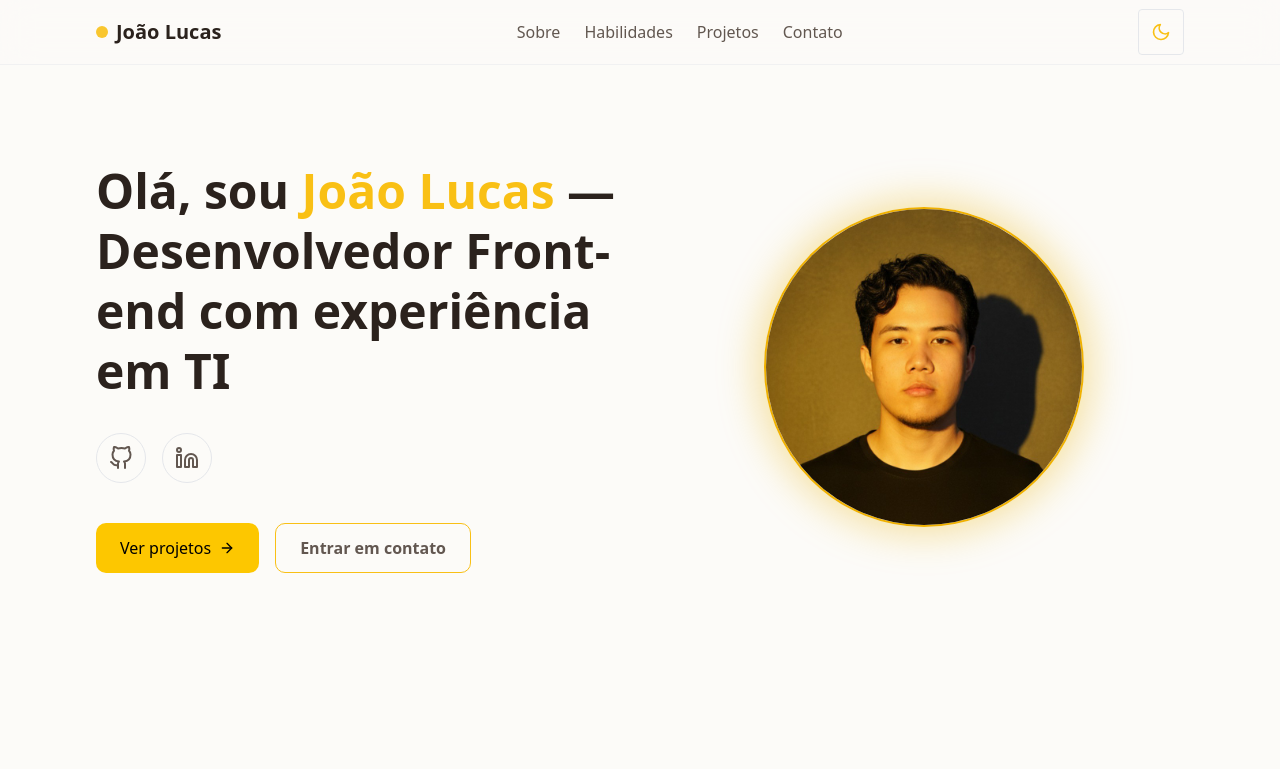
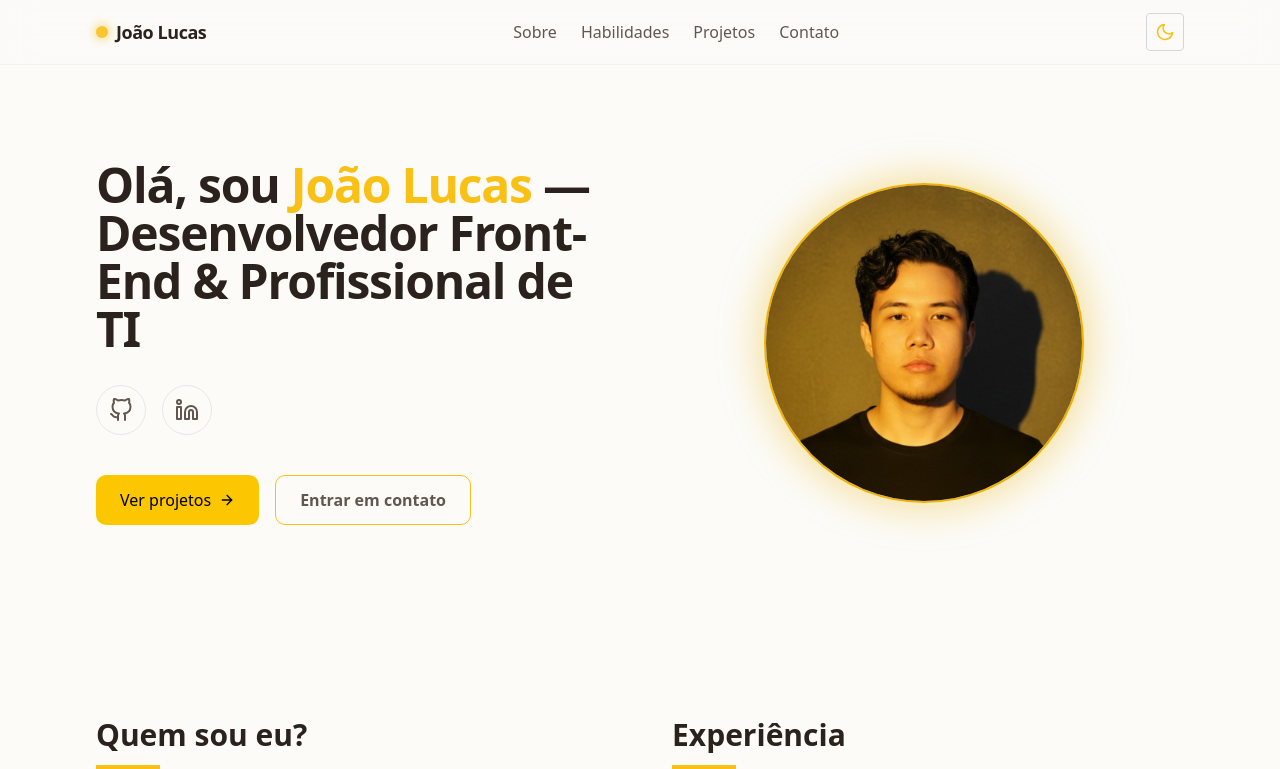
Before and after one commit to jotalucasfarias/meu-portfolio, a React (Vite) app: page / in a window 1280 px wide. Shown: the top 769 px of the page. Built offline with nearby package versions, Linux system fonts and the light colour scheme.

Commit message:
feat: melhorar responsividade do Footer e Header; ajustar estilo do HeroBanner

```diff
--- a/src/components/Footer/Footer.tsx
+++ b/src/components/Footer/Footer.tsx
@@ -6,8 +6,15 @@ export default function Footer() {
   return (
     <footer className="bg-[#FCFBF8]/80 dark:bg-[#0a0a0a]/80 border-t border-gray-200 dark:border-white/20 transition-colors duration-500">
       <div>
-        <div className="container mx-auto px-4 sm:px-6 lg:px-24 flex flex-col sm:flex-row justify-between items-center text-center sm:text-left h-16">
-          <p className="text-sm text-text-dark/80 dark:text-gray-400 mb-4 sm:mb-0">
+        {/*
+          Melhor responsividade:
+          - Removemos a altura fixa (h-16) para permitir que o conteúdo se ajuste.
+          - Usamos flex-col em telas pequenas e flex-row em médias/grandes.
+          - Espaçamento vertical (gap-2) para separar os itens em telas pequenas.
+          - Centralizamos o texto e os botões em telas pequenas, alinhando à esquerda em telas maiores.
+        */}
+        <div className="container mx-auto px-4 sm:px-6 lg:px-24 flex flex-col sm:flex-row justify-between items-center sm:items-center text-center sm:text-left gap-2 py-4">
+          <p className="text-sm text-text-dark/80 dark:text-gray-400 mb-2 sm:mb-0">
             &copy; {currentYear} João — Desenvolvedor Web
           </p>
           <ScrollLink
--- a/src/components/Header/Header.tsx
+++ b/src/components/Header/Header.tsx
@@ -4,17 +4,17 @@ import ThemeButton from './ThemeButton';
 
 export default function Header() {
   return (
-    <header className="sticky top-0 z-50 w-full border-b border-gray-200/50 dark:border-white/20 bg-[#FCFBF8]/80 dark:bg-[#0a0a0a]/80 backdrop-blur-lg transition-colors duration-500">
+    <header className="sticky top-0 z-50 w-full border-b border-gray-200/50 dark:border-white/10 bg-[#FCFBF8]/80 dark:bg-[#0a0a0a]/80 backdrop-blur-lg transition-colors duration-500">
       <div className="container mx-auto px-4 sm:px-6 lg:px-24 flex items-center justify-between h-16">
         {/* Name/Logo */}
         <div className="flex items-center gap-2">
           {/* Yellow circle */}
-          <div className="w-3 h-3 bg-[#F9C015] rounded-full animate-pulse"></div>
+          <div className="w-3 h-3 bg-[#F9C015] shadow-[0_0_10px_3px_rgba(234,179,8,0.4)] rounded-full animate-pulse"></div>
           <ScrollLink
             to="home"
             smooth={true}
             duration={500}
-            className="text-xl font-extrabold text-[#2B221D] dark:text-[#F6F5EE] cursor-pointer"
+            className="text-lg font-extrabold tracking-tight text-[#2B221D] dark:text-[#F6F5EE] cursor-pointer"
           >
             João Lucas
           </ScrollLink>
--- a/src/components/Header/ThemeButton.tsx
+++ b/src/components/Header/ThemeButton.tsx
@@ -7,7 +7,7 @@ export default function ThemeButton() {
   return (
     <button
       onClick={toggleDarkMode}
-      className="p-3 rounded transition-colors duration-300 border border-gray-200 hover:bg-yellow-500/25 hover:text-black dark:border-white/20"
+      className="p-2 rounded transition-colors duration-300 border border-gray-300 hover:bg-yellow-500/25 hover:text-black dark:border-white/20"
     >
       {isDark ? (
         <FiSun size={20} color="#F9C015" />
--- a/src/components/HeroBanner/HeroBanner.tsx
+++ b/src/components/HeroBanner/HeroBanner.tsx
@@ -19,9 +19,9 @@ export default function HeroBanner() {
             }`}
           >
             {/* Título principal */}
-            <h1 className="text-4xl md:text-5xl font-bold text-[#2B221D] dark:text-[#F6F5EE] leading-tight">
+            <h1 className="text-4xl md:text-5xl/12 tracking-tight font-extrabold text-[#2B221D] dark:text-[#F6F5EE] leading-tight">
               Olá, sou <span className="text-[#F9C015]">João Lucas</span> —
-              Desenvolvedor Front-end com experiência em TI
+              Desenvolvedor Front-End & Profissional de TI
             </h1>
 
             {/* Ícones das redes sociais - iguais ao Contact */}
@@ -82,10 +82,8 @@ export default function HeroBanner() {
               <img
                 src="photo.jpeg"
                 alt="Foto de João Lucas"
-                className="rounded-full object-cover w-full h-full border-2 border-yellow-500"
-                style={{
-                  boxShadow: '0 0 40px 5px rgba(234, 179, 8, 0.4)', // Sombra amarela
-                }}
+                className="rounded-full object-cover w-full h-full border-2 border-yellow-500 shadow-[0_0_40px_5px_rgba(234,179,8,0.4)]"
+
               />
             </div>
           </div>
```
